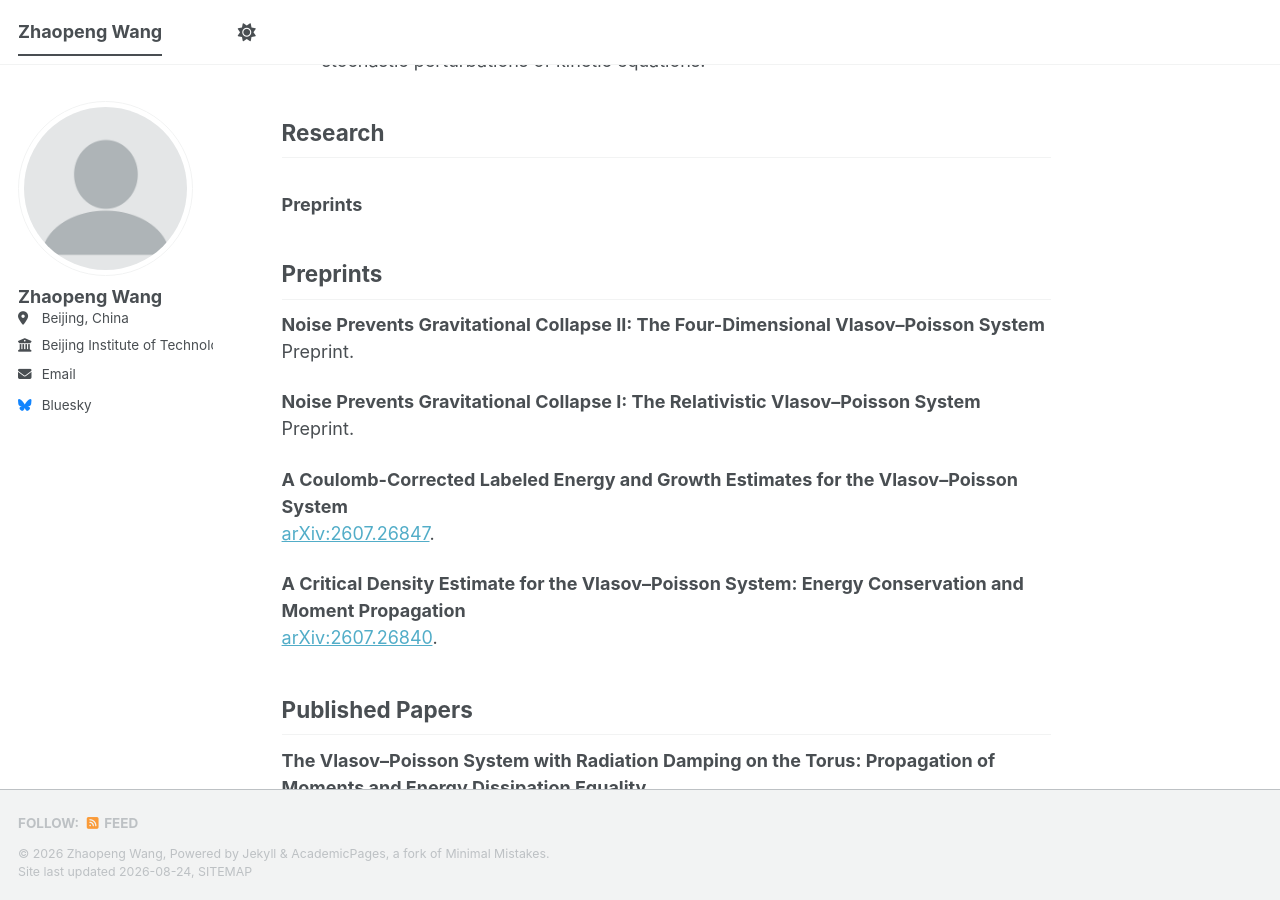
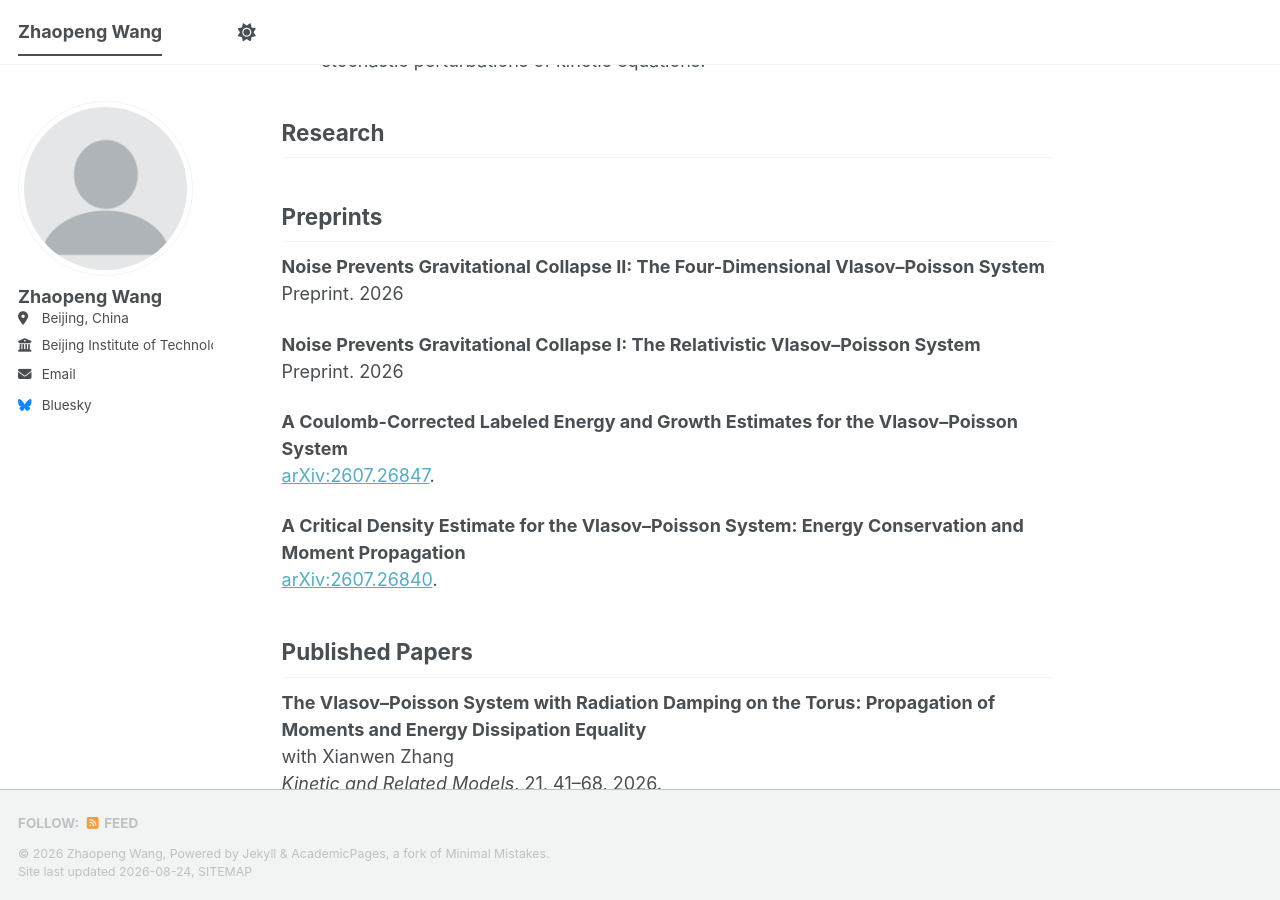
Before and after one commit to zpwangmath/zpwangmath.github.io, a Jekyll site: the page built from index.md, in a window 1280 px wide and 900 px high, scrolled down 382 px. Built offline with Jekyll 4.4.1, drawn with Linux system fonts in a browser that asks for light colours; a style sheet for code colours, icons or effects is not loaded.

Commit message:
Update index.md

```diff
--- a/index.md
+++ b/index.md
@@ -17,18 +17,16 @@ My work mainly concerns:
 
 ## Research
 
-### Preprints
-
 <h2>Preprints</h2>
 
 <p>
 <strong>Noise Prevents Gravitational Collapse II: The Four-Dimensional Vlasov–Poisson System</strong><br>
-Preprint.
+Preprint. 2026
 </p>
 
 <p>
 <strong>Noise Prevents Gravitational Collapse I: The Relativistic Vlasov–Poisson System</strong><br>
-Preprint.
+Preprint. 2026
 </p>
 
 <p>
```
